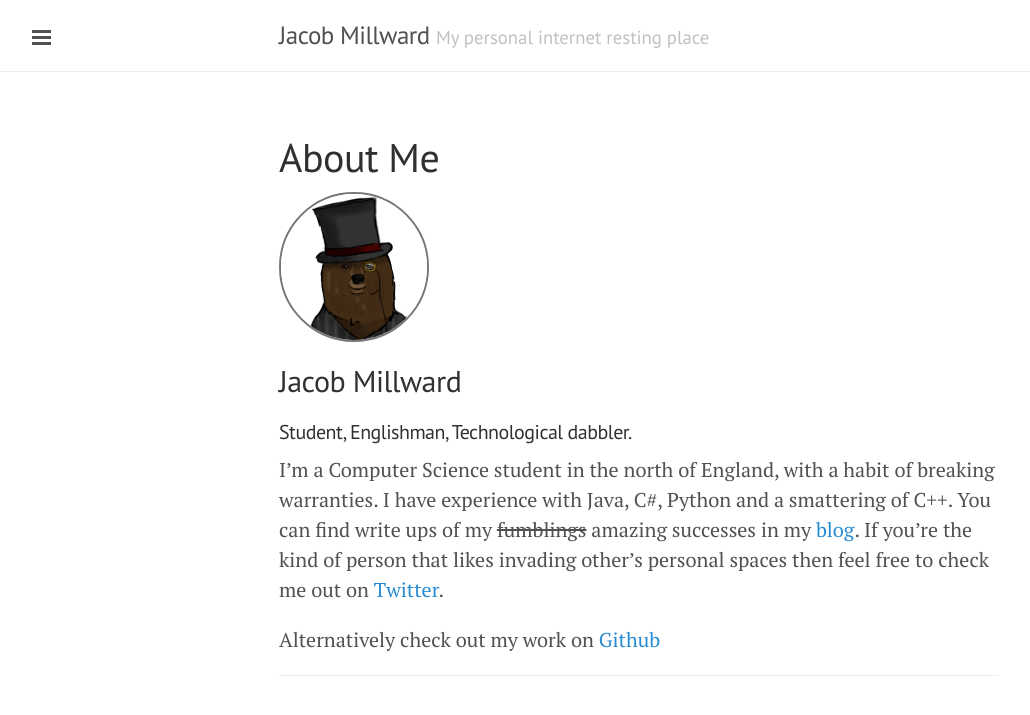
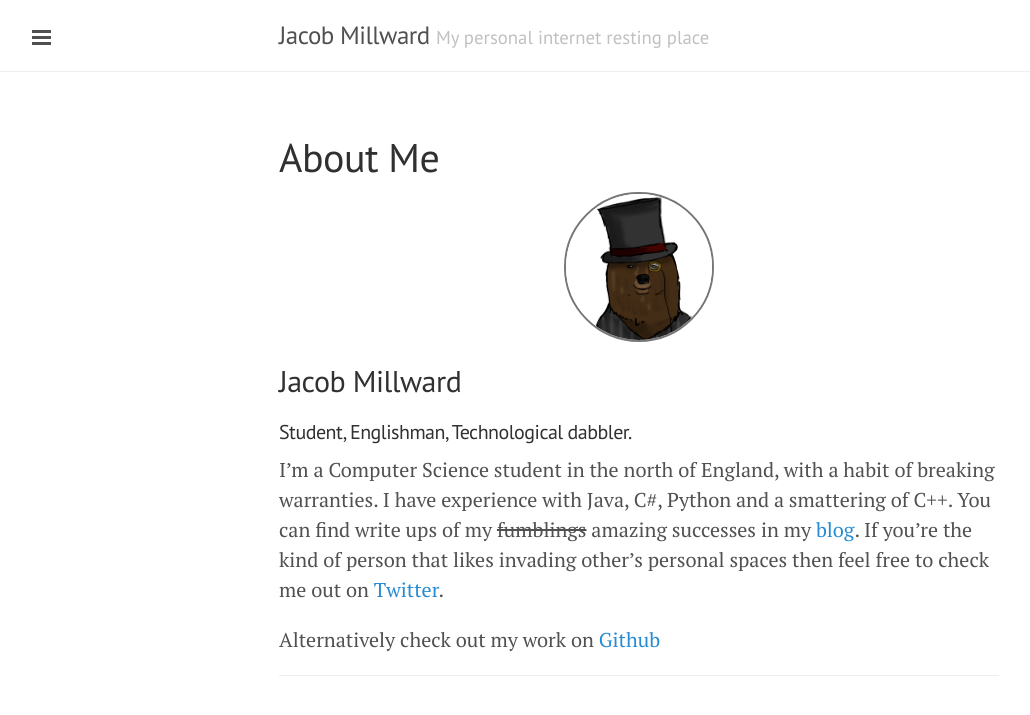
Before and after one commit to JacobMillward/blog, a Jekyll site: the page built from about.md, in a window 1280 px wide. Shown: the top 715 px of the page, without its empty margins (1-1031 px from the left). Built offline with Jekyll 4.4.1, drawn with Linux system fonts in a browser that asks for light colours; Markdown is read by kramdown in place of the engine named in the settings.

Commit message:
Center About.md avatar

```diff
--- a/about.md
+++ b/about.md
@@ -2,7 +2,7 @@
 layout: page
 title: About Me
 ---
-<img src="{{site.baseurl}}img/Bear_Headshot_Avatar.png" id="avatar" style="overflow: hidden;width: 150px;height: 150px;border: 2px solid #777;border-radius: 60%;" />
+<img src="{{site.baseurl}}img/Bear_Headshot_Avatar.png" id="avatar" style="overflow: hidden;width: 150px;height: 150px;border: 2px solid #777;border-radius: 60%;margin:0px auto;" />
 ##Jacob Millward
 ####Student, Englishman, Technological dabbler.
 I'm a Computer Science student in the north of England, with a habit of breaking warranties. I have experience with Java, C#, Python and a smattering of C++.
```
